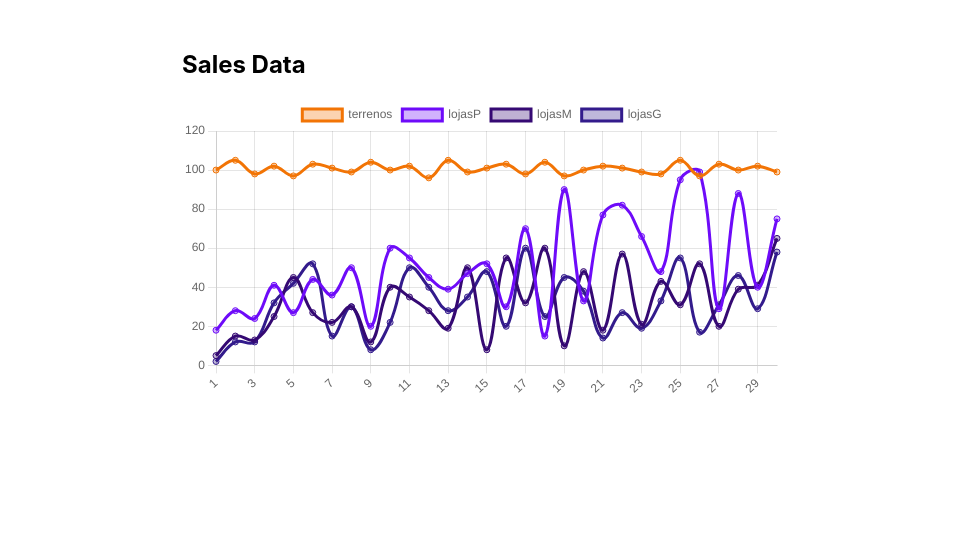
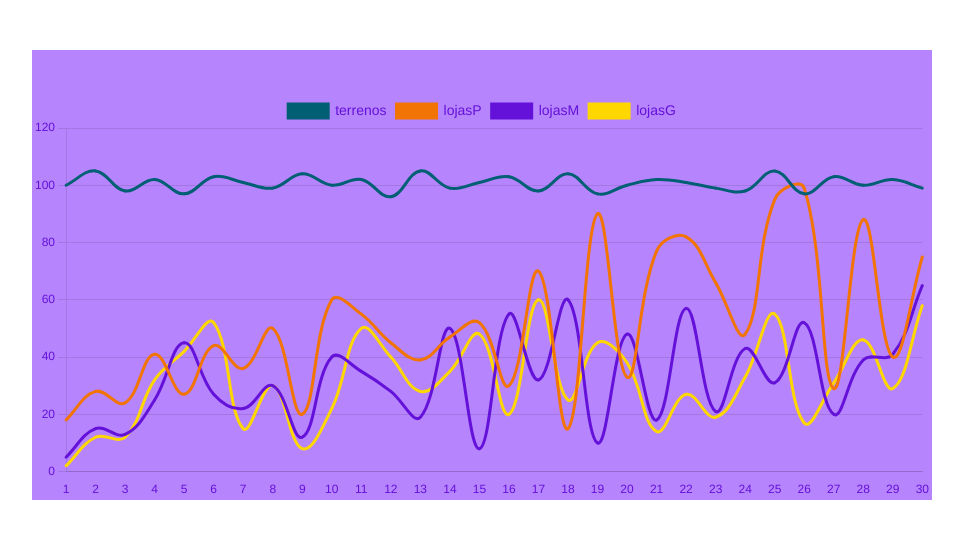
Before and after one commit to PauloMiguelVIdal/graficoTesteFuncional, a React (Create React App) app in the folder projeto-grafico-teste/: page / in a window 1280 px wide. Shown: the top 538 px of the page, without its empty margins (158-1121 px from the left). Built offline with nearby package versions, Linux system fonts and the light colour scheme.

Commit message:
ajustado configurações do gráfico

```diff
--- a/projeto-grafico-teste/src/App.js
+++ b/projeto-grafico-teste/src/App.js
@@ -24,7 +24,10 @@ ChartJS.register(
 
 
 
+
 function App() {
+
+
 
   return (
     <GenericDatesProvider>
--- a/projeto-grafico-teste/src/Interface.jsx
+++ b/projeto-grafico-teste/src/Interface.jsx
@@ -1,6 +1,6 @@
 import React from "react";
 import { useContext } from "react";
-import { GenericDates,GenericDatesProvider } from "./GenericsDate";
+import { GenericDates, GenericDatesProvider } from "./GenericsDate";
 import { Line } from 'react-chartjs-2';
 import {
   Chart as ChartJS,
@@ -22,111 +22,39 @@ ChartJS.register(
   Legend
 );
 
-export default function Inteface(){
-const { dados, atualizarDados } = useContext(GenericDates)
+export default function Interface() {
+  const { dados, atualizarDados } = useContext(GenericDates);
 
+  const pegarDado = dados.dia;
+  console.log(pegarDado);
 
-  const pegarDado = (dados.dia)
-console.log(pegarDado)
-
-  // const dadosDia = ['January', 'February', 'March', 'April','Maio']
   const dadosDia = dados.terrenos.map((_, index) => index + 1);
-  // const testeDia = dados.dia
-  // console.log(testeDia)
-
-  // const dadosFatu = [65, 59, 80, 81,19,20,25,22,54,59,32]
-
 
   const cores = {
-    terrenos: '#F27405',
-    lojasP: '#6E0BF9',
-    lojasM: '#350973',
-    lojasG: '#331B8C',
+    terrenos:
+    '#005F73',
+    lojasP: '#F27405',
+    lojasM: '#6411D9',
+    lojasG:
+    '#FFD700',
   };
 
   const datasets = Object.entries(dados).map(([chave, valores]) => ({
     label: chave,
     data: valores,
-    borderColor: cores[chave] || 'black', // Usa cor definida ou padrão
-    backgroundColor: `${cores[chave] || 'black'}50`, // Cor com transparência
+    borderColor: cores[chave].replace("0.5", "1"), // Linha mais visível
+    backgroundColor: cores[chave], // Preenchimento com opacidade
     tension: 0.4,
-    fill: true,
+    fill: true, // Preenche a área abaixo da linha
+    pointRadius: 1, // Diminui o tamanho dos pontos
+    pointHoverRadius: 5, // Ajusta o tamanho ao passar o mouse
+    pointBorderWidth: 1, // Espessura da borda dos pontos
   }));
-
-
 
   const data = {
     labels: dadosDia,
     datasets: datasets,
   };
-
-  // const data = {
-
-
-
-
-  //   labels:dadosDia,
-  //   datasets: [
-  //     // {
-  //     //   label: 'Sales',
-  //     //   data: dadosFatu ,
-  //     //   borderColor: 'rgba(75, 192, 192, 1)',
-  //     //   backgroundColor: 'rgba(75, 192, 192, 0.2)',
-  //     //   borderWidth: 2,
-  //     // },
-
-  //     {
-  //       label: 'terrenos',
-  //       data: [20, 18, 34, 41, 27, 34],
-  //       borderColor: 'rgba(255, 92, 120, 1)',
-  //       backgroundColor: 'rgba(255, 99, 132, 0.2)',
-  //       tension: 0.4, // Linha suavizada
-  //       fill: true,
-  //     },
-  //     {
-  //       label: 'lojasP',
-  //       data: [18, 28, 24, 41, 27, 44],
-  //       borderColor: 'rgb(118, 22, 43)',
-  //       backgroundColor: 'rgba(255, 99, 132, 0.2)',
-  //       tension: 0.4, // Linha suavizada
-  //       fill: true,
-  //     },
-  //     {
-  //       label: 'lojasM',
-  //       data: [5, 15, 13, 25, 45, 27],
-  //       borderColor: 'rgb(34, 60, 77)',
-  //       backgroundColor: 'rgba(54, 162, 235, 0.2)',
-  //       tension: 0.4,
-  //       fill: true,
-  //     },
-  //     {
-  //       label: 'lojasG',
-  //       data: [2, 12, 12, 32, 42, 52],
-  //       borderColor: 'rgba(75, 192, 192, 1)',
-  //       backgroundColor: 'rgba(75, 192, 192, 0.2)',
-  //       tension: 0.4,
-  //       fill: true,
-  //     },
-  //     {
-  //       label: 'teste',
-  //       data: dados.dadosFatu,
-  //       borderColor: 'rgb(192, 75, 151)',
-  //       backgroundColor: 'rgba(192, 174, 75, 0.2)',
-  //       tension: 0.4,
-  //       fill: true,
-  //     },
-  //     {
-  //       label: 'teste2',
-  //       data: dados.dadosFatu2.terrenos,
-  //       borderColor: 'rgb(182, 192, 75)',
-  //       backgroundColor: 'rgba(192, 174, 75, 0.2)',
-  //       tension: 0.4,
-  //       fill: true,
-  //     }
-
-  //   ],
-
-  // };
 
   const config = {
     type: 'line',
@@ -134,31 +62,58 @@ console.log(pegarDado)
     options: {
       responsive: true,
       plugins: {
+        title: {
+          display: true,
+          font: {
+            size: 20,
+            weight: 'bold',
+            family: 'Arial',
+          },
+        },
         legend: {
-                position: 'top',
+          labels: {
+            color: '#6411D9', // Cor do texto da legenda
+            font: {
+              size: 14,
+            },
+          },
         },
       },
       scales: {
         x: {
-                stacked: true,
+          // display:false,
+          grid: {
+            display: false, // Remove as linhas da grade no eixo X
+          },
+          beginAtZero: true,
+          ticks: {
+            color: '#6411D9', // Cor do texto no eixo X
+          },
         },
         y: {
-                stacked: true,
+          // display:false,
+          grid: {
+            // display: false, // Remove as linhas da grade no eixo X
+          },
           beginAtZero: true,
+          ticks: {
+            color: '#6411D9', // Cor do texto no eixo Y
+          },
+        },
+      },
+      elements: {
+        line: {
+          fill: true, // Garante que a área seja preenchida
         },
       },
     },
   };
 
-
-return(
+  return (
     <div>
-            <div style={{ width: '600px', margin: '50px auto' }}>
-              <h2>Sales Data</h2>
-              <Line data={data} />
+      <div style={{ width: '900px', margin: '50px auto', backgroundColor: '#6E0BF980' }}>
+        <Line data={data} options={config.options} />
       </div>
     </div>
-)
-
-
+  );
 }
```
Lines whose indentation alone changed are shown as unchanged.
